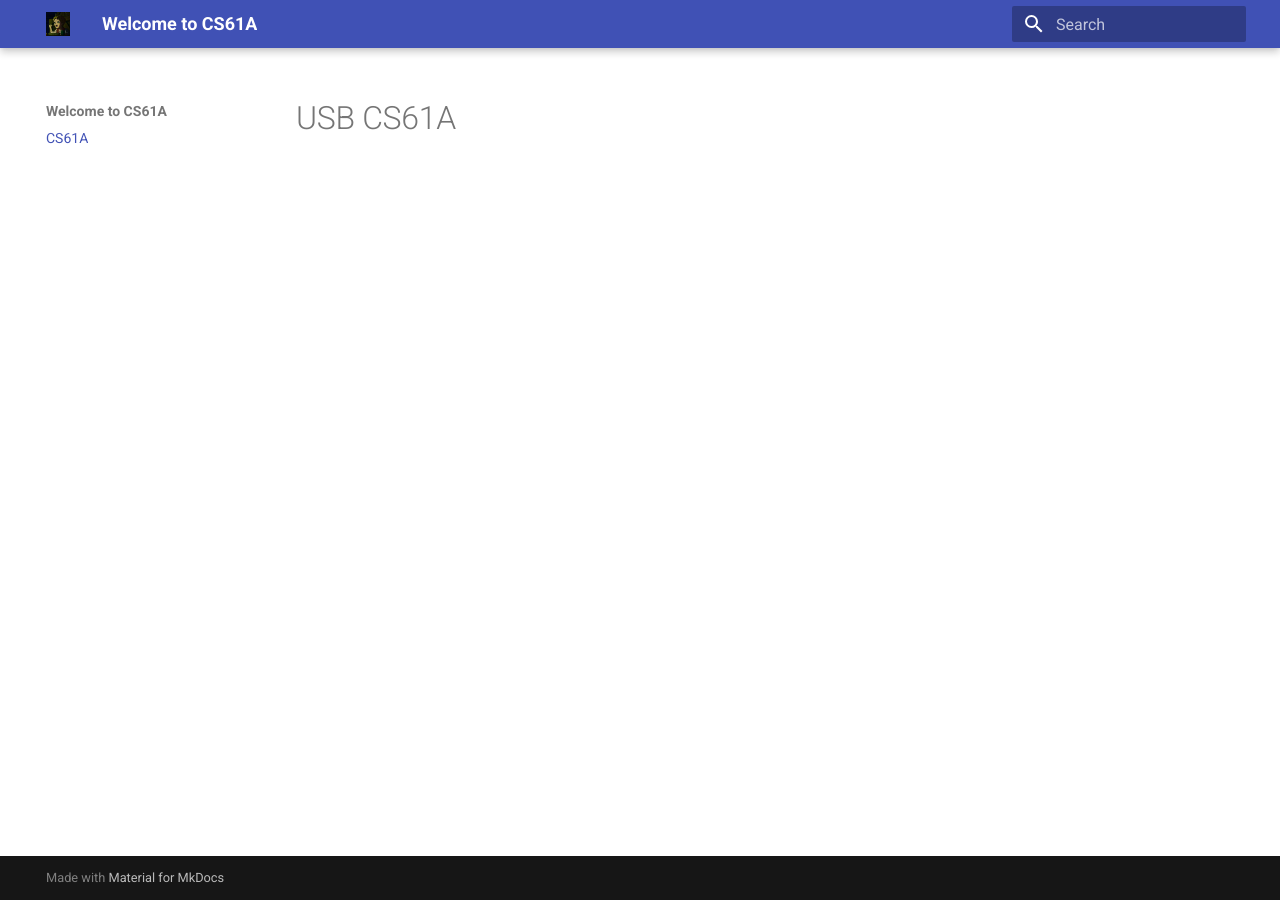
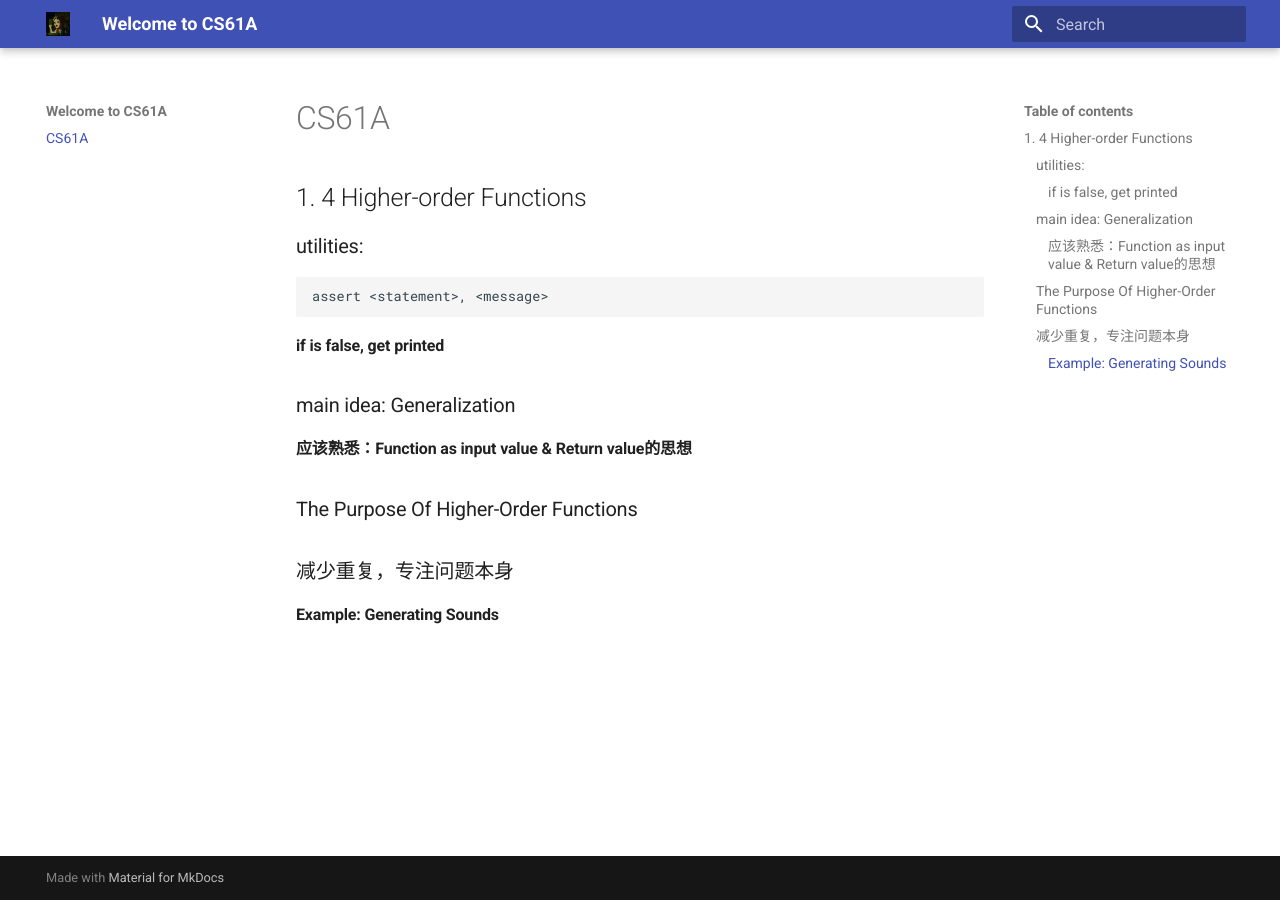
Before and after one commit to aMaverickid/MyCs61a, an MkDocs documentation site: the page built from docs/CS61A/index.md, in a window 1280 px wide. Built offline with MkDocs 1.6.1 and Material for MkDocs 9.7.7, drawn with Linux system fonts in a browser that asks for light colours.

Commit message:
addition

````diff
--- a/docs/CS61A/index.md
+++ b/docs/CS61A/index.md
@@ -1 +1,21 @@
-#USB CS61A
+# CS61A
+
+## 1. 4 Higher-order Functions
+
+### utilities:
+
+```python
+assert <statement>, <message>
+```
+
+#### if <statement> is false, <message> get printed
+
+### main idea: Generalization
+
+#### 应该熟悉：Function as input value & Return value的思想
+
+### The Purpose Of Higher-Order Functions
+
+### 减少重复，专注问题本身
+
+#### Example: Generating Sounds
````
